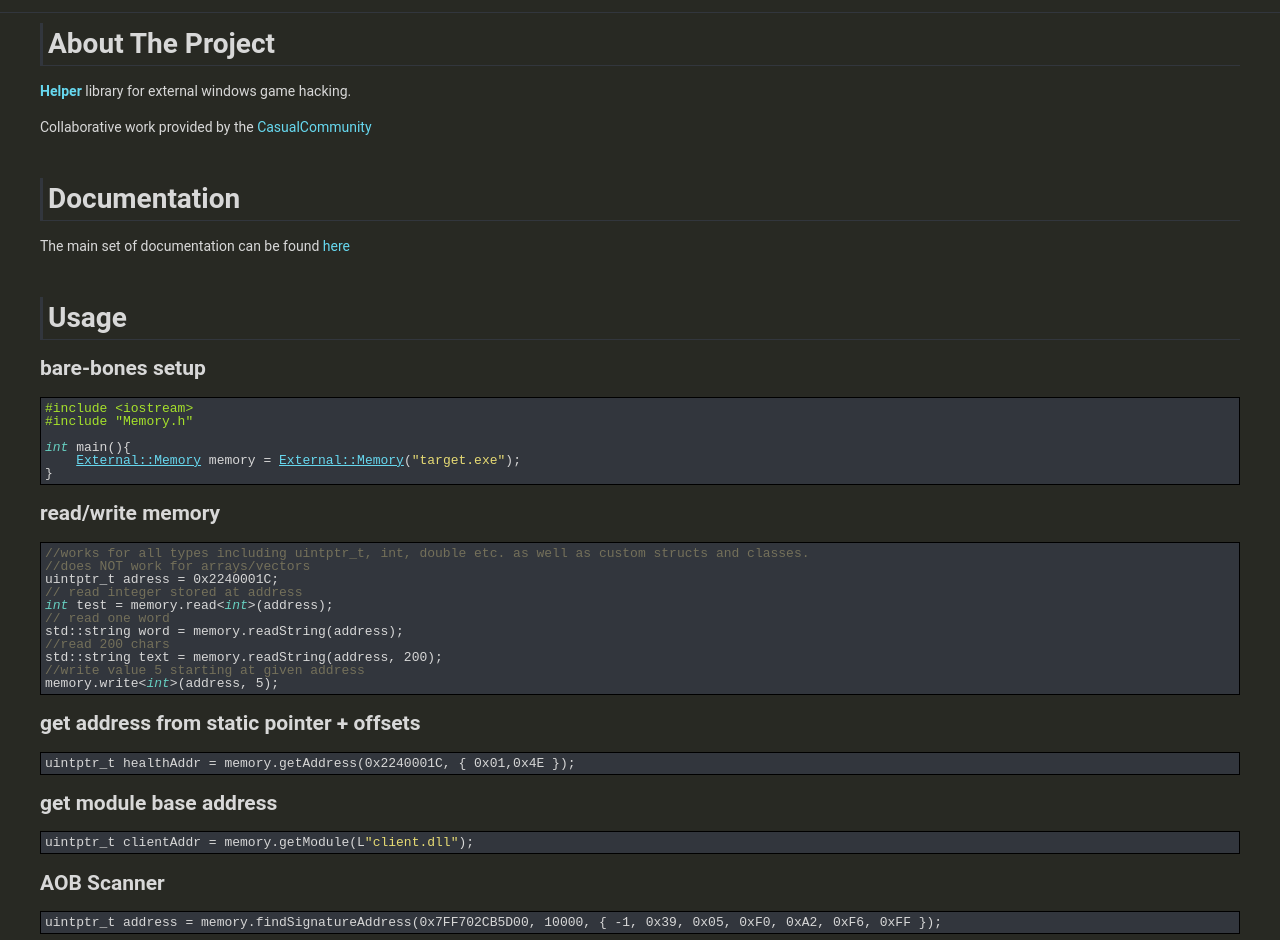
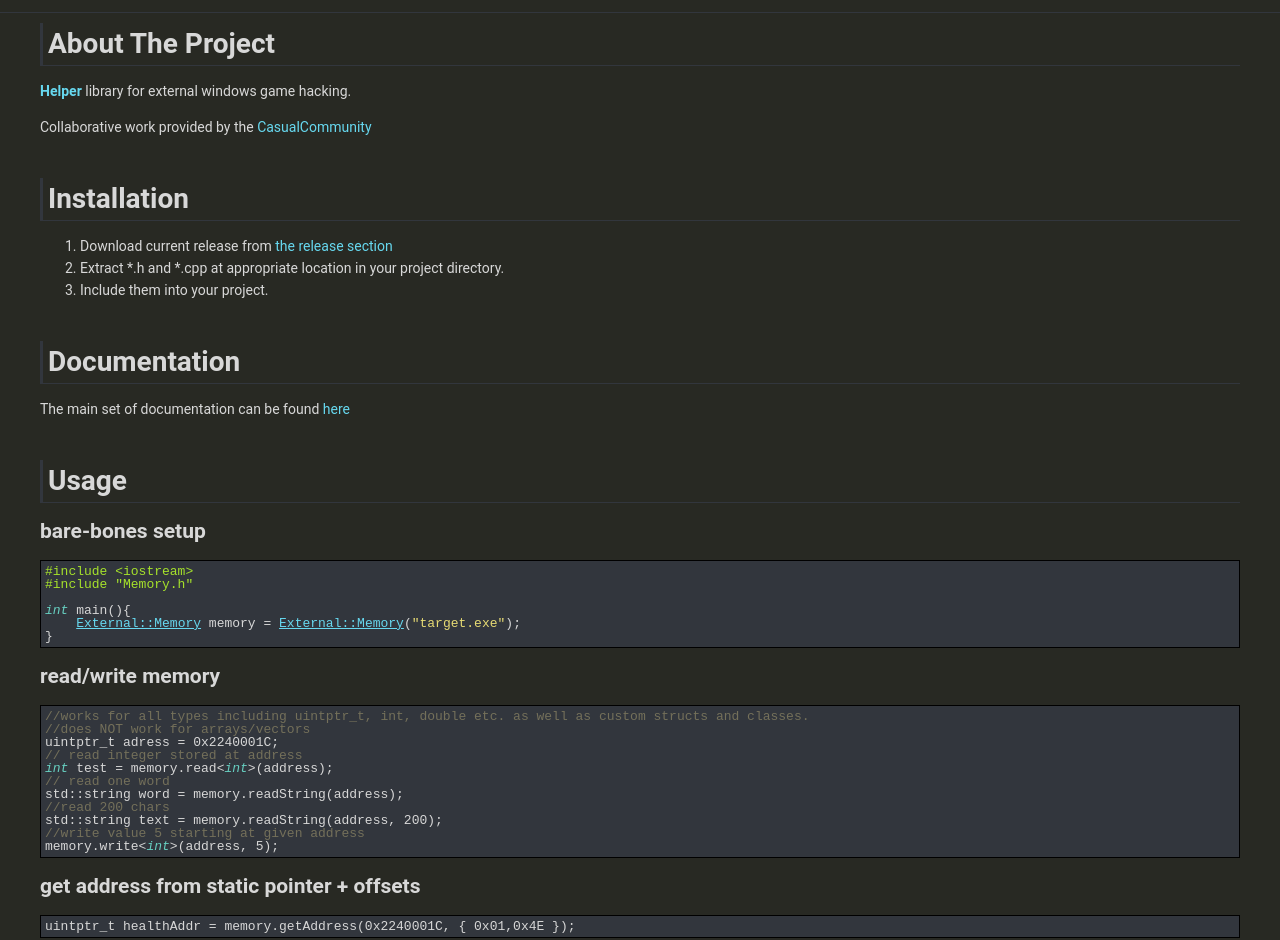
Before and after one commit to CasualCoder91/CasualLibrary, a plain HTML site: page docs/html/index.html in a window 1280 px wide. Shown: the part 157-1097 px from the top of the page. Drawn offline with Linux system fonts and the light colour scheme.

Commit message:
documentation for release

```diff
--- a/docs/html/index.html
+++ b/docs/html/index.html
@@ -73,11 +73,18 @@ About The Project</h1>
 <p><a class="el" href="class_helper.html">Helper</a> library for external windows game hacking.</p>
 <p>Collaborative work provided by the <a href="https://discord.gg/CRMQq4F" target="_blank">CasualCommunity</a></p>
 <h1><a class="anchor" id="autotoc_md2"></a>
+Installation</h1>
+<ol type="1">
+<li>Download current release from <a href="https://github.com/CasualCoder91/CasualLibrary/releases/" target="_blank">the release section</a></li>
+<li>Extract *.h and *.cpp at appropriate location in your project directory.</li>
+<li>Include them into your project.</li>
+</ol>
+<h1><a class="anchor" id="autotoc_md3"></a>
 Documentation</h1>
 <p>The main set of documentation can be found <a href="https://casualcoder91.github.io/CasualLibrary/html/index.html" target="_blank">here</a></p>
-<h1><a class="anchor" id="autotoc_md3"></a>
+<h1><a class="anchor" id="autotoc_md4"></a>
 Usage</h1>
-<h2><a class="anchor" id="autotoc_md4"></a>
+<h2><a class="anchor" id="autotoc_md5"></a>
 bare-bones setup</h2>
 <div class="fragment"><div class="line"><span class="preprocessor">#include &lt;iostream&gt;</span></div>
 <div class="line"><span class="preprocessor">#include &quot;Memory.h&quot;</span></div>
@@ -85,7 +92,7 @@ bare-bones setup</h2>
 <div class="line"><span class="keywordtype">int</span> main(){</div>
 <div class="line">    <a class="code" href="class_external_1_1_memory.html">External::Memory</a> memory = <a class="code" href="class_external_1_1_memory.html">External::Memory</a>(<span class="stringliteral">&quot;target.exe&quot;</span>);</div>
 <div class="line">}</div>
-</div><!-- fragment --><h2><a class="anchor" id="autotoc_md5"></a>
+</div><!-- fragment --><h2><a class="anchor" id="autotoc_md6"></a>
 read/write memory</h2>
 <div class="fragment"><div class="line"><span class="comment">//works for all types including uintptr_t, int, double etc. as well as custom structs and classes.</span></div>
 <div class="line"><span class="comment">//does NOT work for arrays/vectors</span></div>
@@ -98,13 +105,13 @@ read/write memory</h2>
 <div class="line">std::string text = memory.readString(address, 200);</div>
 <div class="line"><span class="comment">//write value 5 starting at given address</span></div>
 <div class="line">memory.write&lt;<span class="keywordtype">int</span>&gt;(address, 5);</div>
-</div><!-- fragment --><h2><a class="anchor" id="autotoc_md6"></a>
+</div><!-- fragment --><h2><a class="anchor" id="autotoc_md7"></a>
 get address from static pointer + offsets</h2>
 <div class="fragment"><div class="line">uintptr_t healthAddr = memory.getAddress(0x2240001C, { 0x01,0x4E });</div>
-</div><!-- fragment --><h2><a class="anchor" id="autotoc_md7"></a>
+</div><!-- fragment --><h2><a class="anchor" id="autotoc_md8"></a>
 get module base address</h2>
 <div class="fragment"><div class="line">uintptr_t clientAddr = memory.getModule(L<span class="stringliteral">&quot;client.dll&quot;</span>);</div>
-</div><!-- fragment --><h2><a class="anchor" id="autotoc_md8"></a>
+</div><!-- fragment --><h2><a class="anchor" id="autotoc_md9"></a>
 AOB Scanner</h2>
 <div class="fragment"><div class="line">uintptr_t address = memory.findSignatureAddress(0x7FF702CB5D00, 10000, { -1, 0x39, 0x05, 0xF0, 0xA2, 0xF6, 0xFF });</div>
 </div><!-- fragment --> </div></div><!-- PageDoc -->
```
Also changed, not shown: 2 other files.
